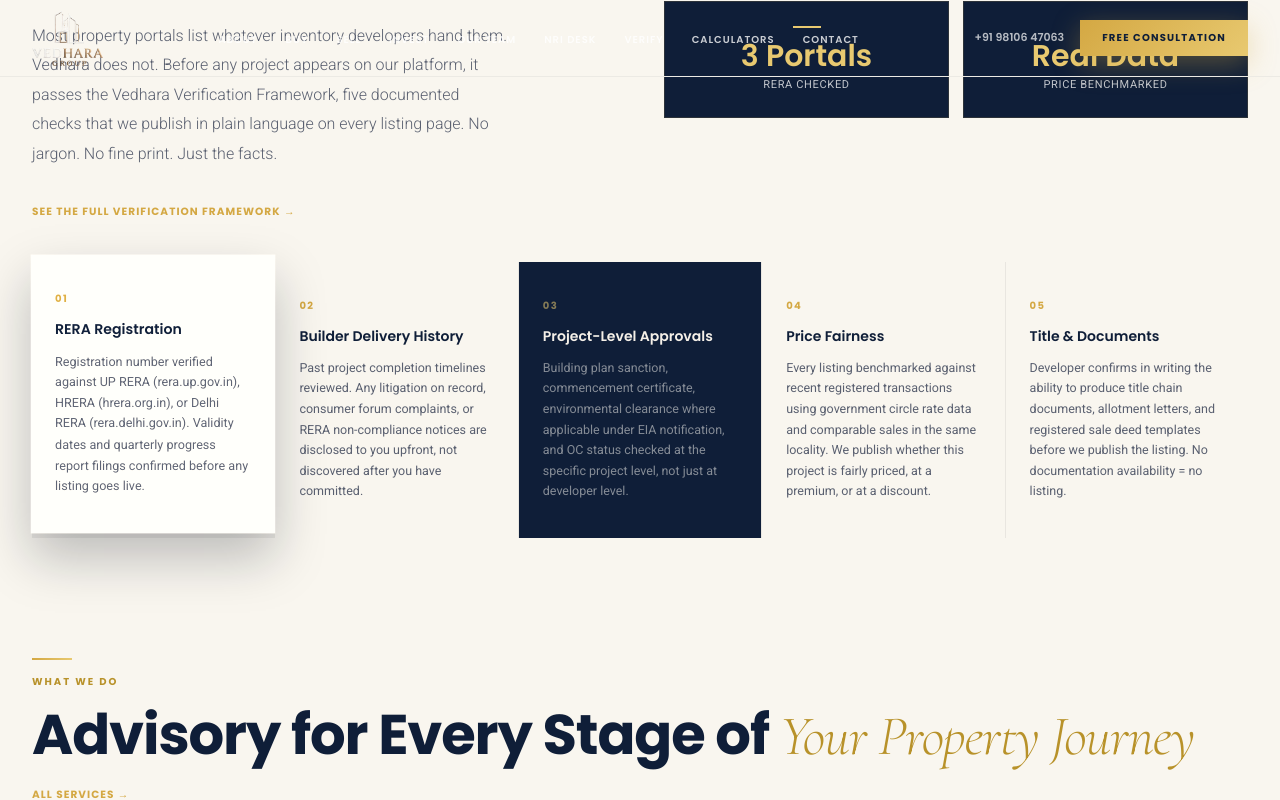
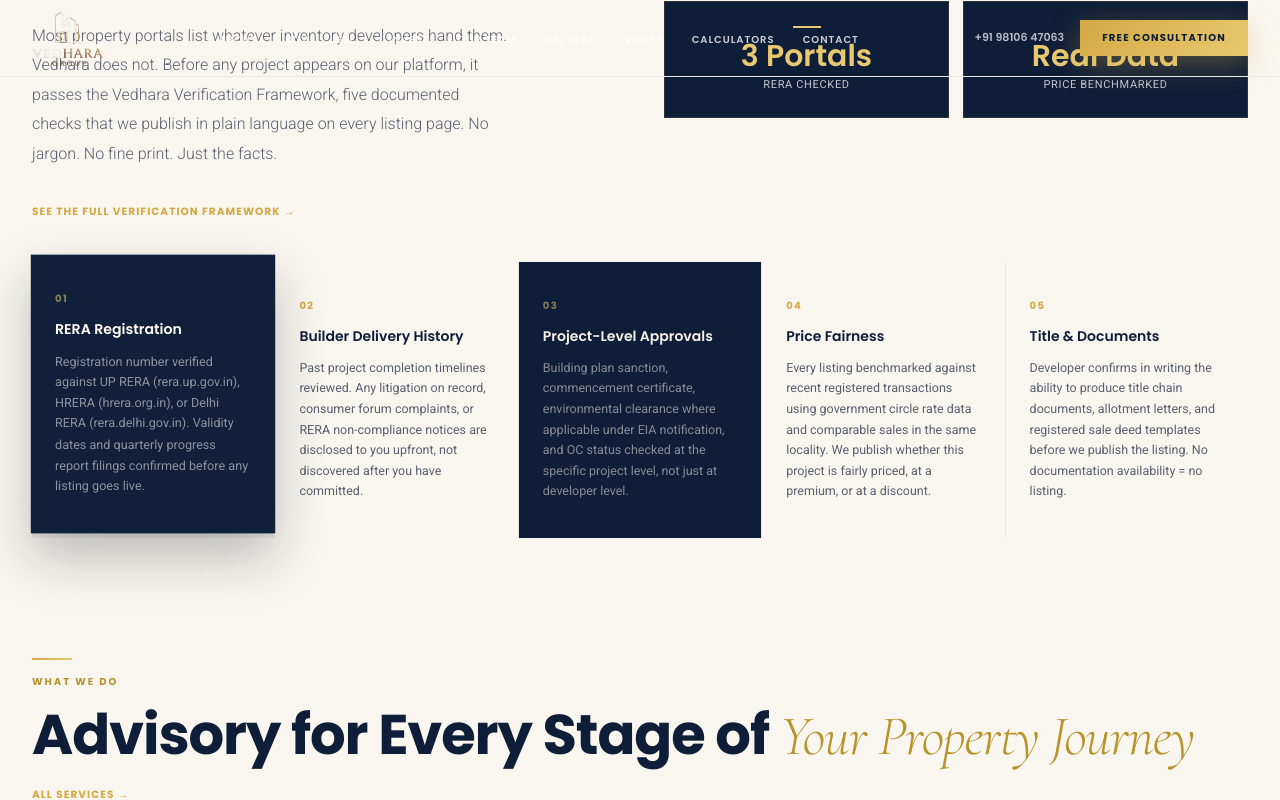
Before and after one commit to mohit1661-ai/Vedhara-Group-Supabase, a Next.js app: page / in a window 1280 px wide. In both pictures the pointer is over the element 153 px from the left and 1685 px from the top of the page. Shown: the part 1285-2085 px from the top of the page. Built offline with nearby package versions, Linux system fonts and the light colour scheme.

Commit message:
Add navy hover to RERA Registration & Title Documents verification cards

```diff
--- a/app/globals.css
+++ b/app/globals.css
@@ -218,7 +218,15 @@ img,video{max-width:100%;height:auto;}
 .services-grid > :nth-child(8):hover .gold-accent{background:var(--gold)!important;}
 .services-grid > :nth-child(8) .svc-card{background:var(--navy)!important;}
 .services-grid > :nth-child(8) .svc-card:hover{background:var(--cream)!important;}
-
+/* Verification check grid: RERA (pos 1) & Title (pos 5) → navy hover */
+.check-grid > :first-child .hover-lift:hover,
+.check-grid > :last-child .hover-lift:hover{background:var(--navy)!important;}
+.check-grid > :first-child .hover-lift:hover h3,
+.check-grid > :last-child .hover-lift:hover h3{color:var(--light)!important;}
+.check-grid > :first-child .hover-lift:hover p,
+.check-grid > :last-child .hover-lift:hover p{color:rgba(252,250,244,0.5)!important;}
+.check-grid > :first-child .hover-lift:hover span,
+.check-grid > :last-child .hover-lift:hover span{color:rgba(232,201,112,0.55)!important;}
 /* FAQ */
 .faq-item{border-bottom:1px solid rgba(255,255,255,0.06);}
 .faq-btn{width:100%;display:flex;align-items:center;justify-content:space-between;gap:16px;padding:22px 28px;background:none;border:none;cursor:pointer;text-align:left;transition:background 0.2s;}
--- a/app/page.tsx
+++ b/app/page.tsx
@@ -83,7 +83,7 @@ export default function HomePage() {
             </ScrollReveal>
           </div>
 
-          <div style={{ display:"grid",gridTemplateColumns:"repeat(5,1fr)",gap:1,background:"rgba(42,45,53,0.08)" }} className="grid-5">
+          <div style={{ display:"grid",gridTemplateColumns:"repeat(5,1fr)",gap:1,background:"rgba(42,45,53,0.08)" }} className="grid-5 check-grid">
             {checks.map((c,i)=>(
               <ScrollReveal key={c.num} delay={i*70}>
                 <div className="hover-lift" style={{ background:i===2?"var(--navy)":"var(--cream)",padding:"36px 24px",height:"100%",cursor:"default" }}>
```
